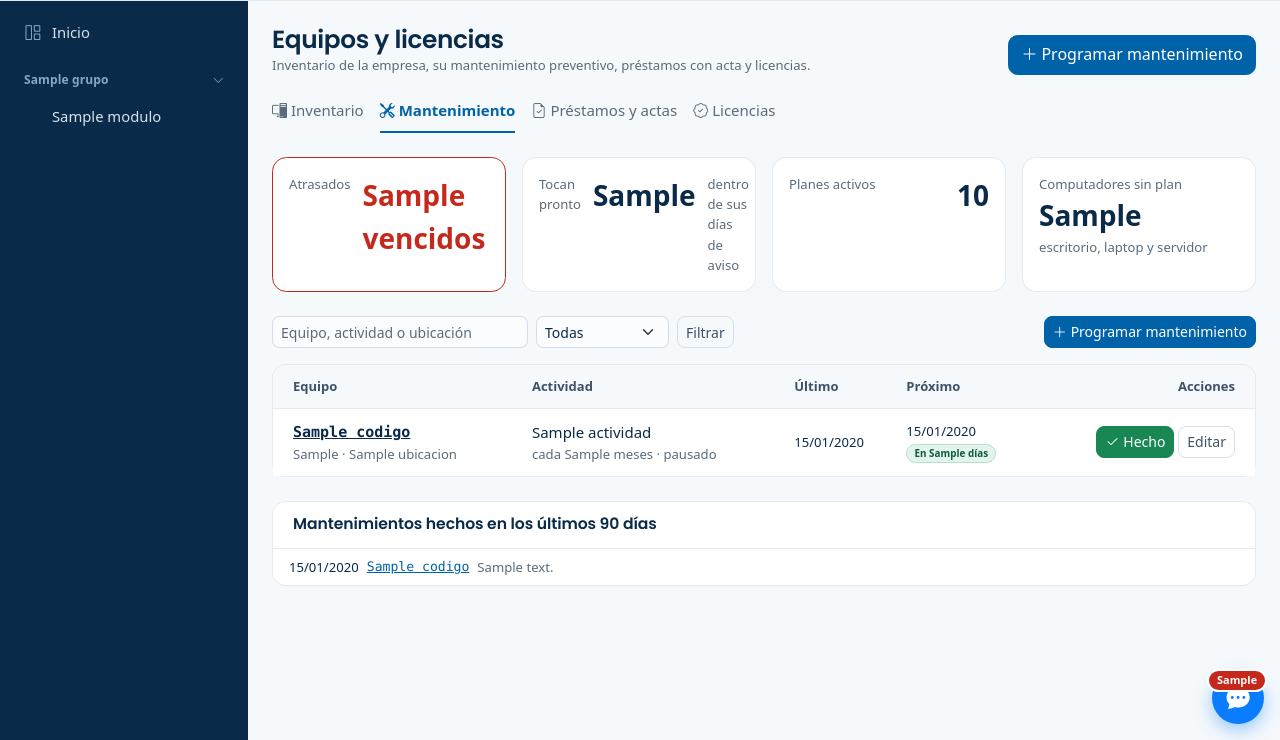
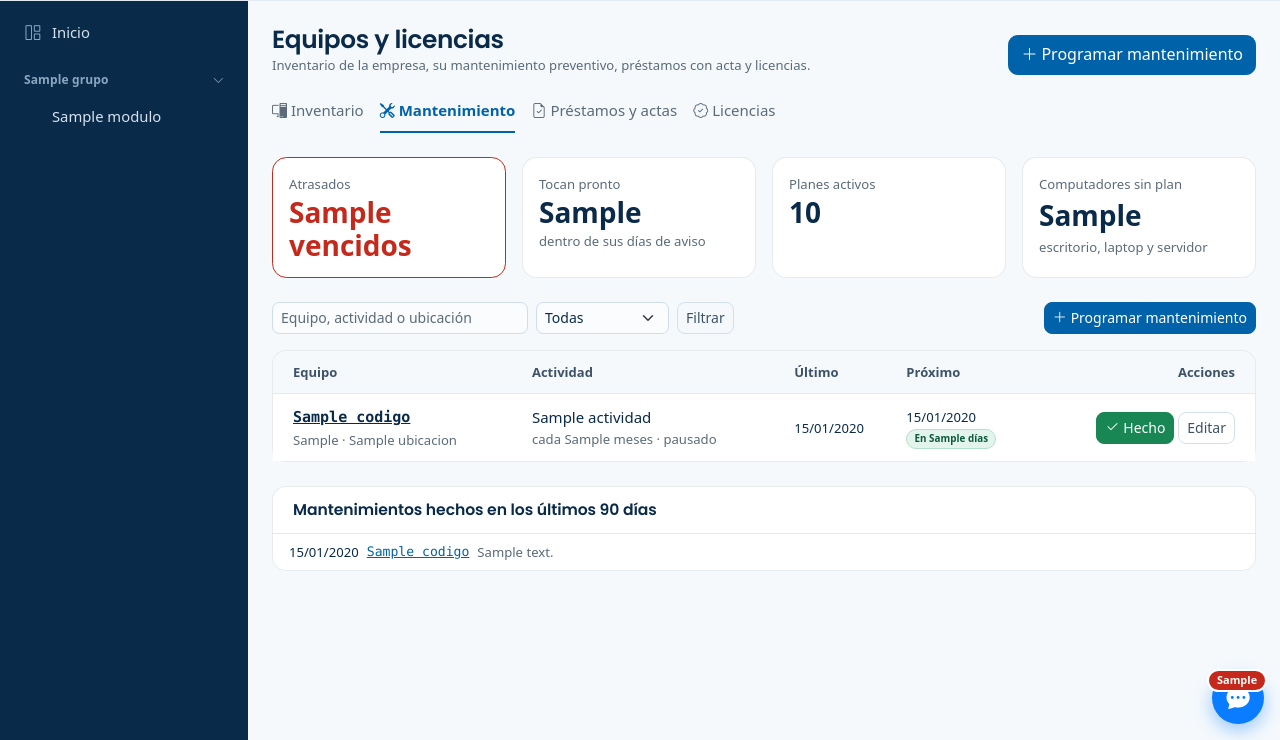
Before and after one commit to Thyago23/CALLFLOW, a Django app: template apps/ti/templates/ti/mantenimiento.html in a window 1280 px wide. Shown: the part 60-800 px from the top of the page. Run offline with Django 5.2, Linux system fonts and the light colour scheme; the template is opened without the code that fills it: most values are stand-ins (such as "Sample title", 1, 10 or a date in 2020); some libraries are stand-ins or nearby versions.

Commit message:
fix(ti): tarjetas de indicadores con el texto uno debajo del otro
Las tarjetas de TI usaban .tarjeta-resumen, que el rediseño del inicio pone en fila (valor e ícono
lado a lado): la etiqueta, el número y el detalle quedaban apretados en columnas. TI usa ahora
.tarjeta-indicador, con el mismo efecto al pasar el mouse y el contenido apilado.

Co-Authored-By: Claude Opus 5.5 <noreply@anthropic.com>

```diff
--- a/apps/ti/templates/soporte/bandeja.html
+++ b/apps/ti/templates/soporte/bandeja.html
@@ -5,9 +5,9 @@
 {% include "ti/_subnav.html" with seccion="soporte" %}
 
 <div class="row g-3 mb-4">
-  <div class="col-6 col-lg"><a href="?ver=activos" class="card h-100 text-decoration-none tarjeta-resumen"><div class="card-body"><div class="small text-body-secondary">Abiertos</div><div class="fs-3 fw-semibold">{{ resumen.activos }}</div><div class="small text-body-secondary">{{ resumen.sin_atender }} sin atender</div></div></a></div>
-  <div class="col-6 col-lg"><a href="?ver=vencidos" class="card h-100 text-decoration-none tarjeta-resumen {% if resumen.respuesta_vencida or resumen.solucion_vencida %}border-danger{% endif %}"><div class="card-body"><div class="small text-body-secondary">Fuera de plazo</div><div class="fs-3 fw-semibold {% if resumen.respuesta_vencida or resumen.solucion_vencida %}text-danger{% endif %}">{{ resumen.solucion_vencida }}</div><div class="small text-body-secondary">{{ resumen.respuesta_vencida }} sin primera respuesta a tiempo</div></div></a></div>
-  <div class="col-6 col-lg"><a href="?ver=por_confirmar" class="card h-100 text-decoration-none tarjeta-resumen"><div class="card-body"><div class="small text-body-secondary">Esperan confirmación</div><div class="fs-3 fw-semibold">{{ resumen.por_confirmar }}</div><div class="small text-body-secondary">resueltos, falta que la persona confirme</div></div></a></div>
+  <div class="col-6 col-lg"><a href="?ver=activos" class="card h-100 text-decoration-none tarjeta-indicador"><div class="card-body"><div class="small text-body-secondary">Abiertos</div><div class="fs-3 fw-semibold">{{ resumen.activos }}</div><div class="small text-body-secondary">{{ resumen.sin_atender }} sin atender</div></div></a></div>
+  <div class="col-6 col-lg"><a href="?ver=vencidos" class="card h-100 text-decoration-none tarjeta-indicador {% if resumen.respuesta_vencida or resumen.solucion_vencida %}border-danger{% endif %}"><div class="card-body"><div class="small text-body-secondary">Fuera de plazo</div><div class="fs-3 fw-semibold {% if resumen.respuesta_vencida or resumen.solucion_vencida %}text-danger{% endif %}">{{ resumen.solucion_vencida }}</div><div class="small text-body-secondary">{{ resumen.respuesta_vencida }} sin primera respuesta a tiempo</div></div></a></div>
+  <div class="col-6 col-lg"><a href="?ver=por_confirmar" class="card h-100 text-decoration-none tarjeta-indicador"><div class="card-body"><div class="small text-body-secondary">Esperan confirmación</div><div class="fs-3 fw-semibold">{{ resumen.por_confirmar }}</div><div class="small text-body-secondary">resueltos, falta que la persona confirme</div></div></a></div>
   <div class="col-6 col-lg"><div class="card h-100"><div class="card-body"><div class="small text-body-secondary">Respuesta a tiempo ({{ indicadores.dias }} días)</div><div class="fs-3 fw-semibold">{% if indicadores.pct_respuesta is None %}—{% else %}{{ indicadores.pct_respuesta }} %{% endif %}</div><div class="small text-body-secondary">promedio {{ indicadores.promedio_respuesta|duracion }}</div></div></div></div>
   <div class="col-12 col-lg"><div class="card h-100"><div class="card-body"><div class="small text-body-secondary">Solución a tiempo ({{ indicadores.dias }} días)</div><div class="fs-3 fw-semibold">{% if indicadores.pct_solucion is None %}—{% else %}{{ indicadores.pct_solucion }} %{% endif %}</div><div class="small text-body-secondary">promedio {{ indicadores.promedio_solucion|duracion }} · {{ indicadores.resueltos }} de {{ indicadores.total }} resueltos</div></div></div></div>
 </div>
--- a/apps/ti/templates/ti/equipos.html
+++ b/apps/ti/templates/ti/equipos.html
@@ -8,7 +8,7 @@
   <div class="col-6 col-lg"><div class="card h-100"><div class="card-body"><div class="small text-body-secondary">Operativos</div><div class="fs-3 fw-semibold">{{ resumen.operativos }}</div><div class="small text-body-secondary">{{ resumen.bodega }} en bodega</div></div></div></div>
   <div class="col-6 col-lg"><div class="card h-100"><div class="card-body"><div class="small text-body-secondary">En reparación</div><div class="fs-3 fw-semibold">{{ resumen.reparacion }}</div></div></div></div>
   <div class="col-6 col-lg"><div class="card h-100"><div class="card-body"><div class="small text-body-secondary">Garantías por vencer</div><div class="fs-3 fw-semibold">{{ resumen.garantia_por_vencer }}</div><div class="small text-body-secondary">en los próximos 30 días</div></div></div></div>
-  <div class="col-12 col-lg"><a href="{% url 'ti:conectados' %}" class="card h-100 text-decoration-none tarjeta-resumen"><div class="card-body"><div class="small text-body-secondary">Conectados ahora</div><div class="fs-3 fw-semibold"><i class="bi bi-circle-fill text-success fs-6 align-middle me-1" aria-hidden="true"></i>{{ resumen.conectados }}</div><div class="small text-body-secondary">personas con CALLFLOW abierto</div></div></a></div>
+  <div class="col-12 col-lg"><a href="{% url 'ti:conectados' %}" class="card h-100 text-decoration-none tarjeta-indicador"><div class="card-body"><div class="small text-body-secondary">Conectados ahora</div><div class="fs-3 fw-semibold"><i class="bi bi-circle-fill text-success fs-6 align-middle me-1" aria-hidden="true"></i>{{ resumen.conectados }}</div><div class="small text-body-secondary">personas con CALLFLOW abierto</div></div></a></div>
 </div>
 
 <form class="row g-2 mb-3" role="search" method="get" data-filtros-ti>
--- a/apps/ti/templates/ti/mantenimiento.html
+++ b/apps/ti/templates/ti/mantenimiento.html
@@ -4,9 +4,9 @@
 {% include "ti/_subnav.html" with seccion="mantenimiento" %}
 
 <div class="row g-3 mb-4">
-  <div class="col-6 col-lg-3"><a href="?situacion=vencido" class="card h-100 text-decoration-none tarjeta-resumen {% if resumen.vencidos %}border-danger{% endif %}"><div class="card-body"><div class="small text-body-secondary">Atrasados</div><div class="fs-3 fw-semibold {% if resumen.vencidos %}text-danger{% endif %}">{{ resumen.vencidos }}</div></div></a></div>
-  <div class="col-6 col-lg-3"><a href="?situacion=por_vencer" class="card h-100 text-decoration-none tarjeta-resumen"><div class="card-body"><div class="small text-body-secondary">Tocan pronto</div><div class="fs-3 fw-semibold">{{ resumen.por_vencer }}</div><div class="small text-body-secondary">dentro de sus días de aviso</div></div></a></div>
-  <div class="col-6 col-lg-3"><a href="?" class="card h-100 text-decoration-none tarjeta-resumen"><div class="card-body"><div class="small text-body-secondary">Planes activos</div><div class="fs-3 fw-semibold">{{ resumen.total }}</div></div></a></div>
+  <div class="col-6 col-lg-3"><a href="?situacion=vencido" class="card h-100 text-decoration-none tarjeta-indicador {% if resumen.vencidos %}border-danger{% endif %}"><div class="card-body"><div class="small text-body-secondary">Atrasados</div><div class="fs-3 fw-semibold {% if resumen.vencidos %}text-danger{% endif %}">{{ resumen.vencidos }}</div></div></a></div>
+  <div class="col-6 col-lg-3"><a href="?situacion=por_vencer" class="card h-100 text-decoration-none tarjeta-indicador"><div class="card-body"><div class="small text-body-secondary">Tocan pronto</div><div class="fs-3 fw-semibold">{{ resumen.por_vencer }}</div><div class="small text-body-secondary">dentro de sus días de aviso</div></div></a></div>
+  <div class="col-6 col-lg-3"><a href="?" class="card h-100 text-decoration-none tarjeta-indicador"><div class="card-body"><div class="small text-body-secondary">Planes activos</div><div class="fs-3 fw-semibold">{{ resumen.total }}</div></div></a></div>
   <div class="col-6 col-lg-3"><div class="card h-100"><div class="card-body"><div class="small text-body-secondary">Computadores sin plan</div><div class="fs-3 fw-semibold">{{ sin_plan }}</div><div class="small text-body-secondary">escritorio, laptop y servidor</div></div></div></div>
 </div>
 
--- a/apps/ti/templates/ti/prestamos.html
+++ b/apps/ti/templates/ti/prestamos.html
@@ -7,7 +7,7 @@
   <div class="col-6 col-lg-3"><div class="card h-100"><div class="card-body"><div class="small text-body-secondary">Equipos entregados</div><div class="fs-3 fw-semibold">{{ abiertos|length }}</div><div class="small text-body-secondary">con acta de entrega</div></div></div></div>
   <div class="col-6 col-lg-3"><div class="card h-100"><div class="card-body"><div class="small text-body-secondary">Préstamos vigentes</div><div class="fs-3 fw-semibold">{{ n_prestamos }}</div><div class="small text-body-secondary">con fecha de devolución</div></div></div></div>
   <div class="col-6 col-lg-3"><div class="card h-100 {% if n_vencidos %}border-danger-subtle{% endif %}"><div class="card-body"><div class="small text-body-secondary">Préstamos vencidos</div><div class="fs-3 fw-semibold {% if n_vencidos %}text-danger{% endif %}">{{ n_vencidos }}</div><div class="small text-body-secondary">no devueltos a tiempo</div></div></div></div>
-  <div class="col-6 col-lg-3"><a href="?firma=pendiente#actas" class="card h-100 text-decoration-none tarjeta-resumen"><div class="card-body"><div class="small text-body-secondary">Actas sin firmar</div><div class="fs-3 fw-semibold">{{ n_sin_firma }}</div><div class="small text-body-secondary">falta subir la copia firmada</div></div></a></div>
+  <div class="col-6 col-lg-3"><a href="?firma=pendiente#actas" class="card h-100 text-decoration-none tarjeta-indicador"><div class="card-body"><div class="small text-body-secondary">Actas sin firmar</div><div class="fs-3 fw-semibold">{{ n_sin_firma }}</div><div class="small text-body-secondary">falta subir la copia firmada</div></div></a></div>
 </div>
 
 <section class="card mb-4">
--- a/static/css/callflow.css
+++ b/static/css/callflow.css
@@ -2080,3 +2080,10 @@ a.enlace-modulo:hover { background: var(--cf-fondo); color: var(--bs-body-color)
 .opcion-falla { cursor: pointer; }
 .opcion-falla:hover { background: var(--bs-tertiary-bg); }
 .opcion-falla:has(input:checked) { border-color: var(--bs-primary) !important; background: var(--bs-primary-bg-subtle); }
+
+/* TI: tarjetas de indicadores que llevan a su sección. Etiqueta, valor y detalle uno debajo del otro
+   (las del inicio, .tarjeta-resumen, ponen el valor y el ícono en fila). */
+.tarjeta-indicador { transition: border-color var(--cf-transicion), box-shadow var(--cf-transicion); color: inherit; }
+.tarjeta-indicador:hover { border-color: #b9d6ee; box-shadow: 0 6px 20px rgba(0, 98, 168, 0.08); }
+.tarjeta-indicador .card-body { display: flex; flex-direction: column; gap: 0.15rem; }
+.tarjeta-indicador .fs-3, .tarjeta-indicador .fs-5 { line-height: 1.15; }
```
Also changed, not shown: apps/ti/templates/ti/panel.html (+6 -6 lines).
